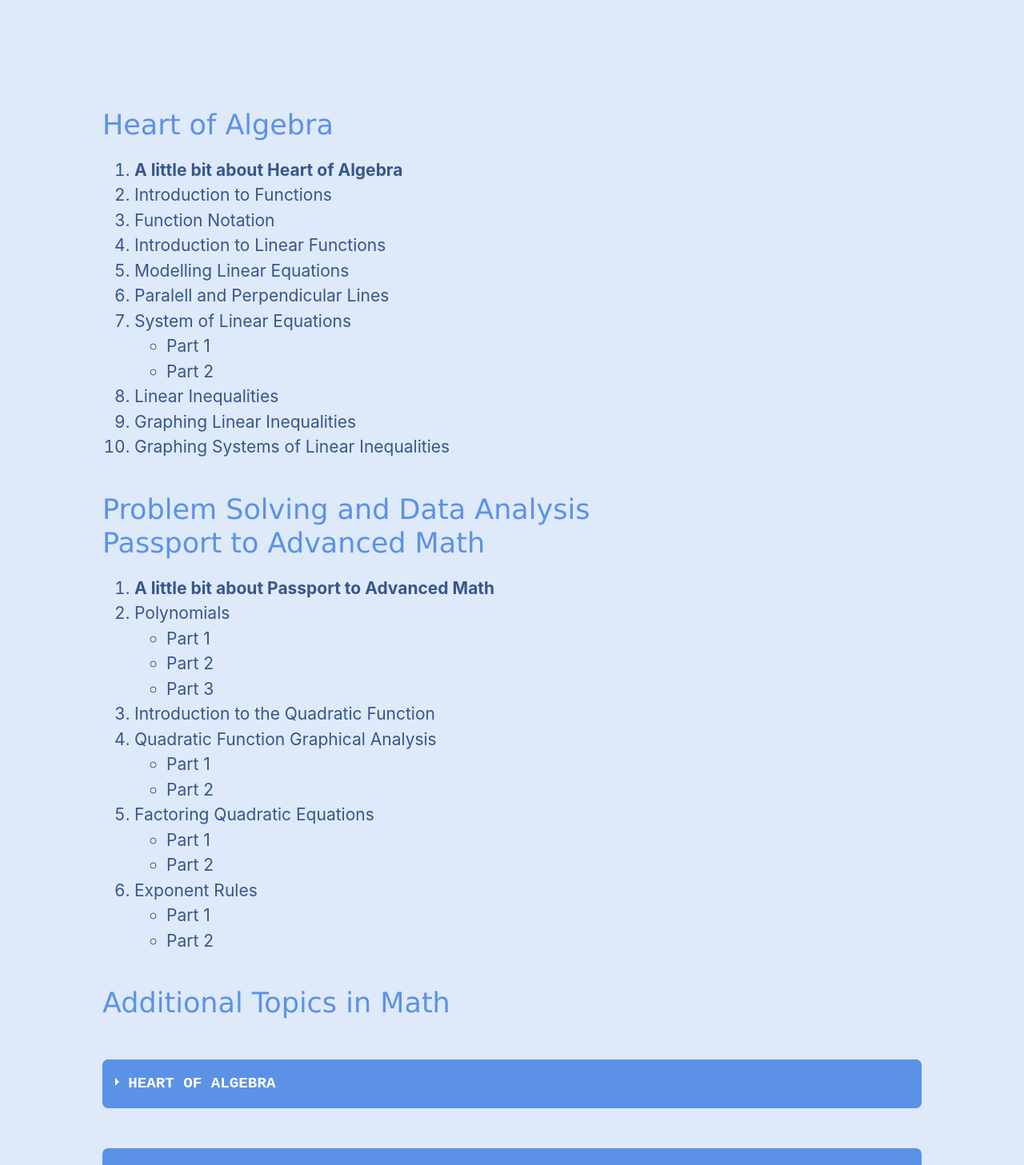
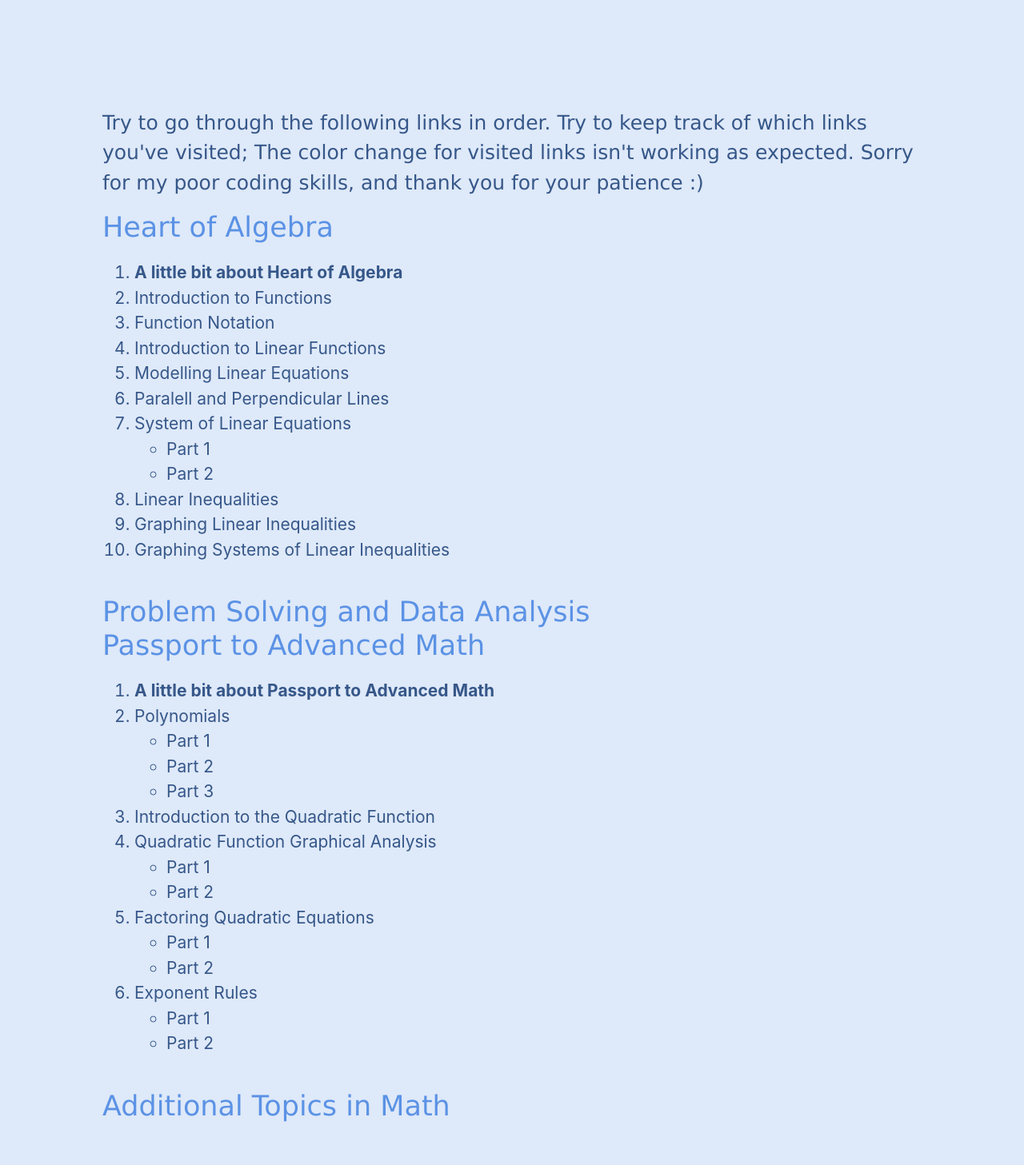
Before and after one commit to YomenT/bluebird-teaching, a React (Create React App) app in the folder reactapp/: page /satprep in a window 1280 px wide. Shown: the part 1560-3017 px from the top of the page at 80% size. Built offline with nearby package versions, Linux system fonts and the light colour scheme.

Commit message:
Retiring Collapsible Menu
The end of an era!

```diff
--- a/reactapp/src/components/LatestFocus.js
+++ b/reactapp/src/components/LatestFocus.js
@@ -33,7 +33,7 @@ class LatestFocus extends React.Component {
             return (
                 <div className="bodyDiv">
                     <h2 style={{ textAlign: "center", color: "#5b92e5", paddingTop: "100px" }}>Just Completed!</h2>
-                    <h3 style={{ paddingTop: "25px", textAlign: "center", paddingBottom: "25px" }}><a href={urlList[urlList.length - 2]} target={"_blank"} className="glow" style={{ fontSize: "50px" }}>{titleList[titleList.length - 2]}</a></h3>
+                    <h3 style={{ paddingTop: "25px", textAlign: "center", paddingBottom: "25px" }}><a href={urlList[urlList.length - 2]} target={"_blank"} className="glow" style={{ fontSize: "50px", color: "#fff" }}>{titleList[titleList.length - 2]}</a></h3>
                     <p className="p-focus" style={{ textAlign: "center" }}>Click on the focus name above to access the latest resource!</p>
                 </div>
             )
--- a/reactapp/src/components/SatPrep.js
+++ b/reactapp/src/components/SatPrep.js
@@ -79,8 +79,12 @@ class SatPrep extends React.Component {
                         went over!  I'll try to block off each section between horizontal lines to take no more than 30 minutes.
                     </p>
                     <hr style={{ width: '100%', textAlign: "center", marginBottom: "150px", backgroundColor: "#686868" }}></hr>
+                    <p className="p-body">
+                        Try to go through the following links in order.  Try to keep track of which links you've visited; The color change for visited links isn't working as expected.  Sorry
+                        for my poor coding skills, and thank you for your patience :)
+                    </p>
                     <SatPrepLinkOutline />
-                    <div className="wrap-collabsible" style={{ paddingTop: "50px", paddingBottom: "50px" }}>
+                    {/* <div className="wrap-collabsible" style={{ paddingTop: "50px", paddingBottom: "50px" }}>
                         <input id="HOA-collapsible" className="toggle" type="checkbox"></input>
                         <label for="HOA-collapsible" className="lbl-toggle">Heart of Algebra</label>
                         <div className="collapsible-content">
@@ -146,7 +150,7 @@ class SatPrep extends React.Component {
                                 }}>
                             </div>
                         </div>
-                    </div>
+                    </div> */}
                 </div>
                 <Footer />
             </div>
--- a/reactapp/src/components/SatPrepLinkOutline.js
+++ b/reactapp/src/components/SatPrepLinkOutline.js
@@ -3,21 +3,19 @@ import { Link } from "react-router-dom"
 
 class SatPrepLinkOutline extends React.Component {
 
-
-
-    visitedLink = () => {
-        let link = document.getElementById("link1");
-        link.style.color = "#121d2d";
-        sessionStorage.setItem('autosave', "#121d2d")
-        if (sessionStorage("autosave")) {
-            link.style.color = "#121d2d";
-        }
-    }
+    // visitedLink = () => {
+    //     let link = document.getElementById("link1");
+    //     link.style.color = "#121d2d";
+    //     sessionStorage.setItem('autosave', "#121d2d")
+    //     if (sessionStorage("autosave")) {
+    //         link.style.color = "#121d2d";
+    //     }
+    // }
 
     render() {
         return (
-            <div>
-                <h4 className="h4-blue-headers" id='link1' onClick={this.visitedLink}>Heart of Algebra</h4>
+            <div style={{ paddingBotton: "25px" }}>
+                <h4 className="h4-blue-headers">Heart of Algebra</h4>
                 <ol className="list-medium">
                     <Link to="/heart_of_algebra/about" style={{ color: "#365789" }}><li style={{ paddingTop: "20px" }}><strong>A little bit about Heart of Algebra</strong></li></Link>
                     <Link to="/heart_of_algebra/introduction_to_functions" style={{ color: "#365789" }}><li>Introduction to Functions</li></Link>
```
